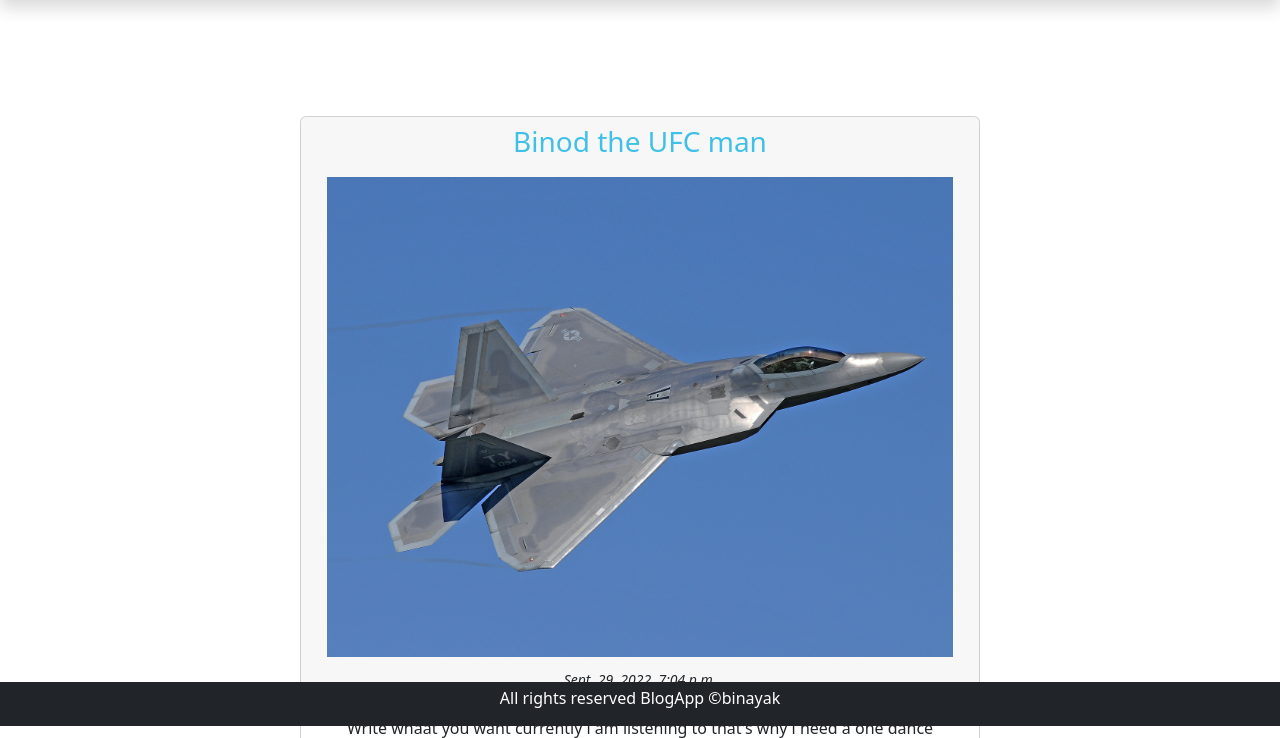
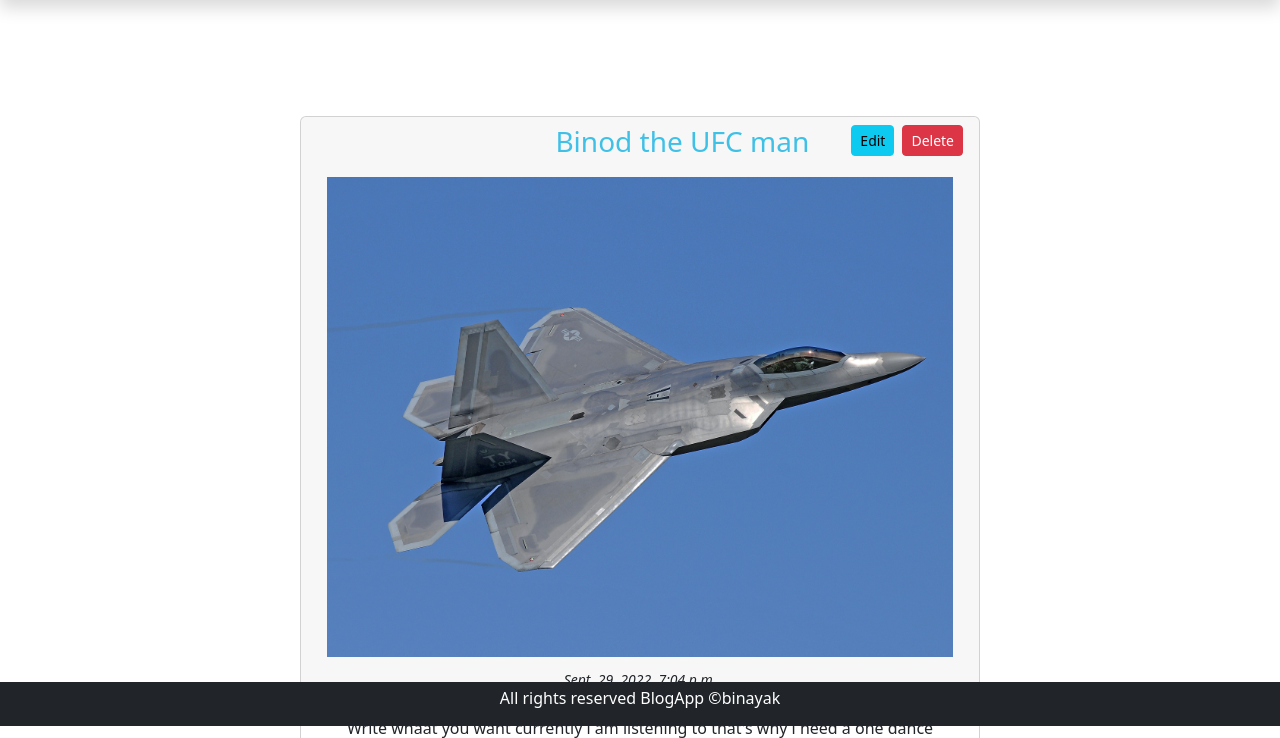
Before and after one commit to binayak316/BLOG, a Django app: page /detail/44/ in a window 1280 px wide. Shown: the part 74-812 px from the top of the page. Run offline with Django 4.2, Linux system fonts and the light colour scheme; a user stored in the database is signed in; data comes from the database, SQL or seed files in the repository; both versions use the stored data as it was after the commit; some libraries are stand-ins or nearby versions.

Commit message:
upto edit the blog

```diff
--- a/blog/templates/blog/detail.html
+++ b/blog/templates/blog/detail.html
@@ -6,7 +6,15 @@
 <div class="container-fluid mt-3 conflu" style="padding:100px 300px ;">
   <div class="card text-center">
     <div class="card-header">
-      <h3 class="title">{{ Blog.title }}</h3>
+      <div class="d-flex">
+        <div class="topnotch  justify-content-center col-8" >
+          <h3 class="title"style="margin-right:-300px;">{{ Blog.title }}</h3>
+        </div>
+        <div class="manualnotch d-flex justify-content-end col-4 ">
+          <span><a href="{% url 'blog-post-edit' Blog.id %}" class="btn btn-sm btn-info mx-2">Edit</a></span>
+          <span><a href="" class="btn btn-sm btn-danger">Delete</a></span>
+        </div>
+      </div>
       {% if Blog.image %}
       <img src="{{ Blog.image.url }}" class="card-img-top" alt="..." height="500" width="100"
         style="object-fit:cover;padding:10px;background-position: center;background-repeat: no-repeat;background-size: cover;">
--- a/blog/templates/blog/index.html
+++ b/blog/templates/blog/index.html
@@ -39,7 +39,7 @@
                     <div class="like" style="gap:30px;">
                         <span><i class="fa-regular fa-thumbs-up fa-xl mt-3"></i></span>
                         <a href="{% url 'detail-view' Blog.id %}" class="btn btn-sm btn-primary">Read More</a>
-                        <a href="#" class="btn btn-sm btn-outline-success">comment</a>
+
                     </div>
                 </div>
             </div>
--- a/blog/urls.py
+++ b/blog/urls.py
@@ -10,4 +10,6 @@ urlpatterns = [
     path('addblog/', views.addblog, name="add-blog"),
     path('profile/', views.profile, name='profile'),
 
+    path('post_detail/<int:pk>', views.post_edit, name="blog-post-edit"),
+
 ]
--- a/blog/views.py
+++ b/blog/views.py
@@ -3,7 +3,7 @@ from django.shortcuts import render, redirect
 from django.contrib.auth import authenticate, login, logout
 from django.contrib import messages
 from django.contrib.auth.forms import AuthenticationForm
-from .forms import RegisterForm, BlogModelForm, ProfileModelForm
+from .forms import RegisterForm, BlogModelForm, ProfileModelForm,PostUpdateForm
 from .models import BlogModel, ProfileModel
 from django.contrib.auth.decorators import login_required
 
@@ -74,6 +74,22 @@ def detail(request, pk):
     else:
         return HttpResponseRedirect('/login/')
 
+@login_required(login_url = 'blog-post-edit')
+def post_edit(request, pk):
+    post = BlogModel.objects.get(id=pk)
+    if request.method == "POST":
+        form = PostUpdateForm(request.POST or None, request.FILES or None, instance=post)#instance=post gare error auxa but yesle form lai retrive garxa vaneko edit thichepaxi tyo title (input field ma tehi aunxa_)
+        if form.is_valid():
+            form.save()
+            return redirect('detail-view', pk=post.id)
+    else:
+        form = PostUpdateForm(instance=post)
+    context ={
+        'post':post,
+        'form':form,
+    }
+    return render(request, 'blog/post_edit.html', context)
+
 def addblog(request):
     if request.user.is_authenticated:
         if request.method == "POST":
```
Also changed, not shown: blog/forms.py (+7 -0 lines), blog/templates/blog/post_edit.html (added, +20 -0 lines), blog/media/blog/images/f-35-B.jpg (added), blog/media/blog/images/francesco-ungaro-FAbVOdITLZs-unsplash.jpg (added), blog/media/blog/images/mustang_UR0B5BG.jpg (added), db.sqlite3.
